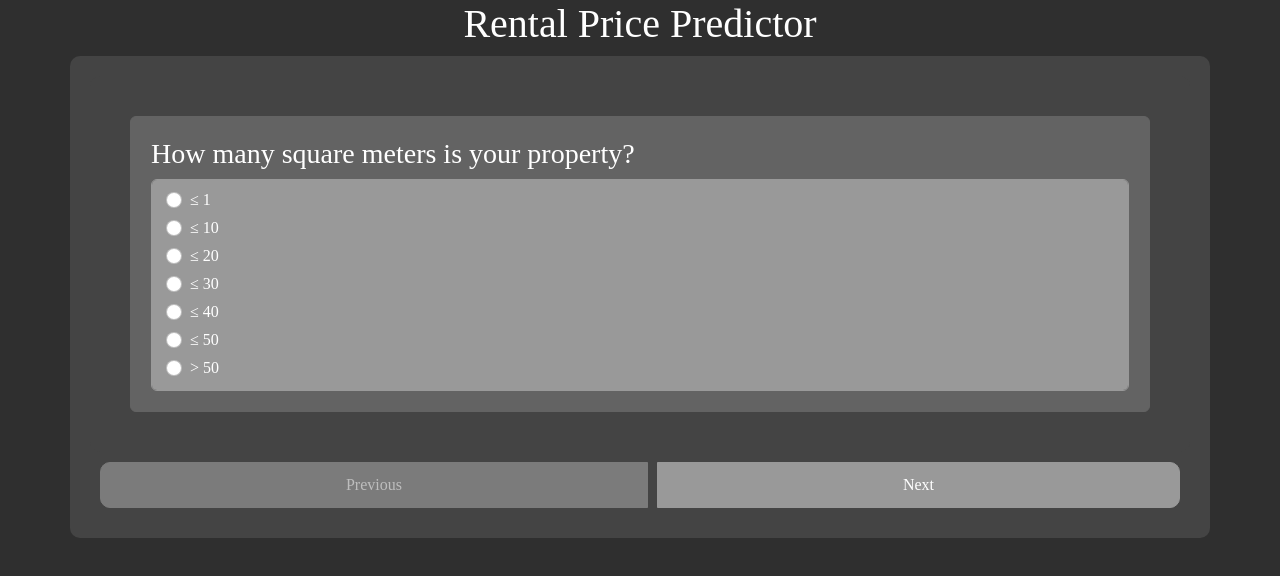
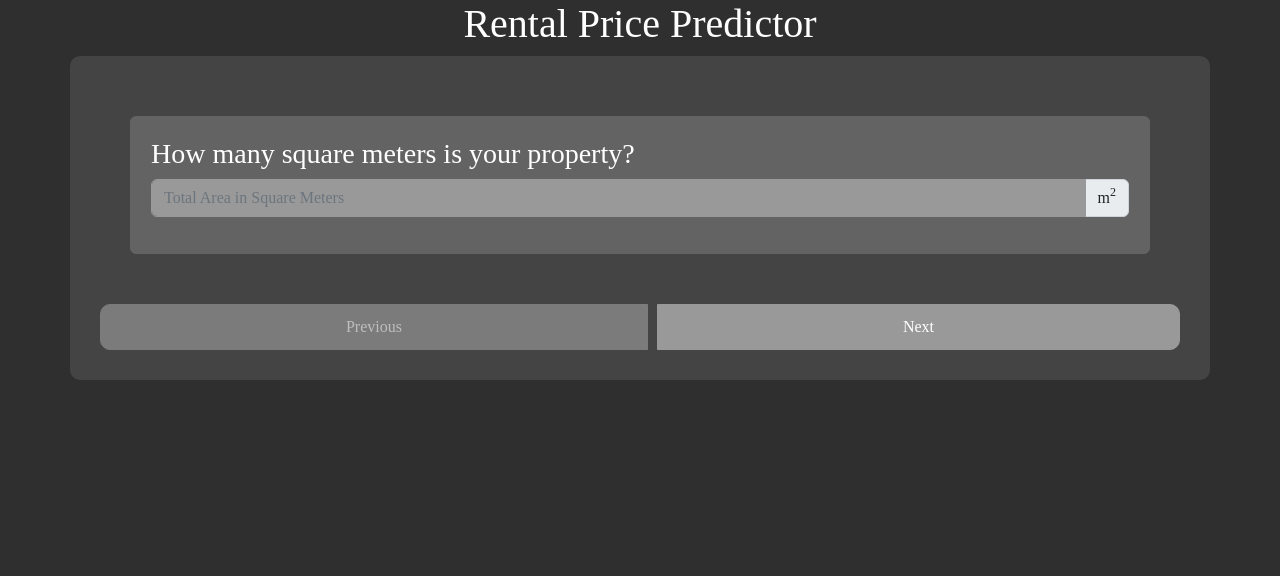
Before and after one commit to d33dler/ktp23, a React (Create React App) app in the folder frontend/: page / in a window 1280 px wide. Shown: the top 576 px of the page. Built offline with nearby package versions, Linux system fonts and the light colour scheme.

Commit message:
did todos

```diff
--- a/frontend/src/components/MainForm.js
+++ b/frontend/src/components/MainForm.js
@@ -1,6 +1,6 @@
 import React, { useState } from 'react';
 import axios from 'axios';
-import { Form, Button, Container, ButtonGroup, Card } from 'react-bootstrap';
+import { Form, Button, Container, ButtonGroup, Card, InputGroup } from 'react-bootstrap';
 import 'bootstrap/dist/css/bootstrap.css';
 
 
@@ -177,15 +177,19 @@ function MainForm({props}) {
             {step !== 2 ? null :
             <Card>
             <Form.Label as='h3'>How many square meters is your property?</Form.Label>
-            <Form.Control as="radio" value={area_sqm} placeholder="Enter the Area Sqm" onChange={(e) => set_area_sqm(e.target.value)}>
-            <Form.Check className='custom-radio' checked={ area_sqm == "1"} type="radio" label="≤ 1" value="1" name="group-0"/>
-            <Form.Check className='custom-radio' checked={ area_sqm == "10"} type="radio" label="≤ 10" value="10" name="group-0"/>
-            <Form.Check className='custom-radio' checked={ area_sqm == "20"} type="radio" label="≤ 20" value="20" name="group-0"/>
-            <Form.Check className='custom-radio' checked={ area_sqm == "30"} type="radio" label="≤ 30" value="30" name="group-0"/>
-            <Form.Check className='custom-radio' checked={ area_sqm == "40"} type="radio" label="≤ 40" value="40" name="group-0"/>
-            <Form.Check className='custom-radio' checked={ area_sqm == "50"} type="radio" label="≤ 50" value="50" name="group-0"/>
-            <Form.Check className='custom-radio' checked={ area_sqm == "60"} type="radio" label="> 50" value="60" name="group-0"/>
-            </Form.Control>
+            <InputGroup className="mb-3">
+                <Form.Control
+                    placeholder="Total Area in Square Meters"
+                    aria-label="Total Area in Square Meters"
+                    aria-describedby="basic-addon2"
+                    value={area_sqm}
+                    onChange={(e) => set_area_sqm(e.target.value)}
+                />
+                <InputGroup.Text id="basic-addon2">
+                m<sup>2</sup>
+
+                </InputGroup.Text>
+            </InputGroup>
             </Card>
             }
             {/* <br/> */}
@@ -197,7 +201,10 @@ function MainForm({props}) {
             <Form.Check className='custom-radio' checked={ property_location == "Amsterdam"} type="radio" label="Amsterdam" value="Amsterdam" name="group-1"/>
             <Form.Check className='custom-radio' checked={ property_location == "Groningen"} type="radio" label="Groningen" value="Groningen" name="group-1"/>
             <Form.Check className='custom-radio' checked={ property_location == "Rotterdam"} type="radio" label="Rotterdam" value="Rotterdam" name="group-1"/>
-            <Form.Check className='custom-radio' checked={ property_location == "Other"} type="radio" label="Other" value="Other" name="group-1"/>
+            <Form.Check className='custom-radio' checked={ property_location == "Utrecht"} type="radio" label="Utrecht" value="Utrecht" name="group-1"/>
+            <Form.Check className='custom-radio' checked={ property_location == "Enschede"} type="radio" label="Enschede" value="Enschede" name="group-1"/>
+            <Form.Check className='custom-radio' checked={ property_location == "The Hague"} type="radio" label="The Hague" value="The_Hague" name="group-1"/>
+            <Form.Check className='custom-radio' checked={ property_location == "Other"} type="radio" label="Other" value="Irrelevant" name="group-1"/>
             </Form.Control>
             </Card>
             }
@@ -322,6 +329,8 @@ function MainForm({props}) {
             <Form.Check className='custom-radio' checked={ energy_label == "C"} type="radio" label="C" value="C" name="group-11"/>
             <Form.Check className='custom-radio' checked={ energy_label == "D"} type="radio" label="D" value="D" name="group-11"/>
             <Form.Check className='custom-radio' checked={ energy_label == "E"} type="radio" label="E" value="E" name="group-11"/>
+            <Form.Check className='custom-radio' checked={ energy_label == "F"} type="radio" label="F" value="F" name="group-11"/>
+            <Form.Check className='custom-radio' checked={ energy_label == "G"} type="radio" label="G" value="G" name="group-11"/>
             </Form.Control>
             </Card>
             }
```
